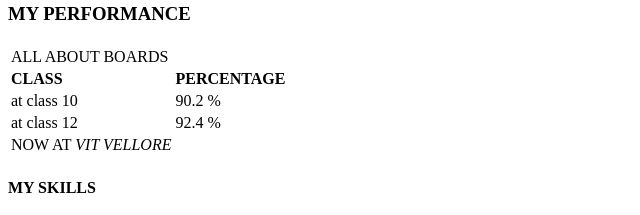
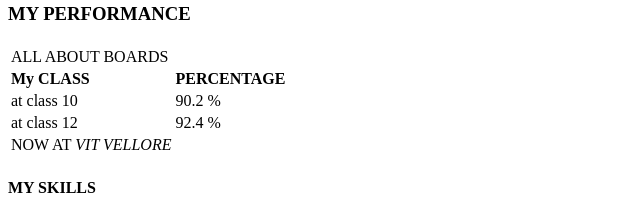
Before and after one commit to 99anjali/my-first-site-, a plain HTML site: page index.html in a window 1280 px wide. Shown: the part 533-748 px from the top of the page, 0-640 px from the left. Drawn offline with Linux system fonts and the light colour scheme.

Commit message:
first commit

```diff
--- a/index.html
+++ b/index.html
@@ -63,7 +63,7 @@
          </tr>
          <tr>
            <td>
-             <strong> CLASS </strong>
+             <strong> My CLASS </strong>
            </td>
            <td>
             <strong> PERCENTAGE</strong>
```
